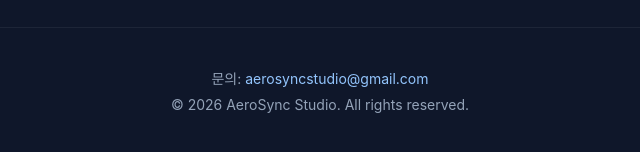
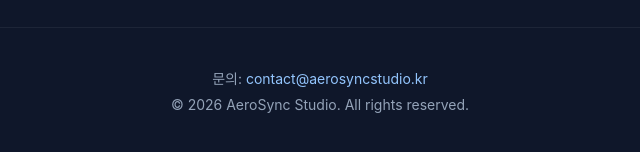
Before and after one commit to haanjhp/aerosyncstudio-site, a plain HTML site: page index.html in a window 1280 px wide. Shown: the part 686-838 px from the top of the page, 320-960 px from the left. Drawn offline with Linux system fonts and the light colour scheme.

Commit message:
Update index.html

```diff
--- a/index.html
+++ b/index.html
@@ -126,7 +126,7 @@
   </main>
 
   <footer>
-    <p>문의: <a href="mailto:aerosyncstudio@gmail.com">aerosyncstudio@gmail.com</a></p>
+    <p>문의: <a href="mailto:contact@aerosyncstudio.kr">contact@aerosyncstudio.kr</a></p>
     <p>© 2026 AeroSync Studio. All rights reserved.</p>
   </footer>
 
```
